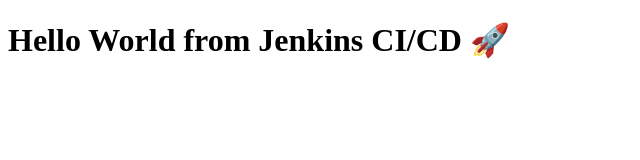
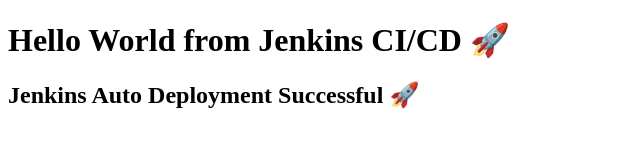
Before and after one commit to vivek65666/jenkins-helloworld, a plain HTML site: page jenkins index.html in a window 1280 px wide. Shown: the whole page, without its empty margins (0-640 px from the left). Drawn offline with Linux system fonts and the light colour scheme.

Commit message:
Updated homepage

```diff
--- a/jenkins index.html
+++ b/jenkins index.html
@@ -5,5 +5,6 @@
 </head>
 <body>
     <h1>Hello World from Jenkins CI/CD 🚀</h1>
+    <h2>Jenkins Auto Deployment Successful 🚀</h2>
 </body>
 </html>
```
